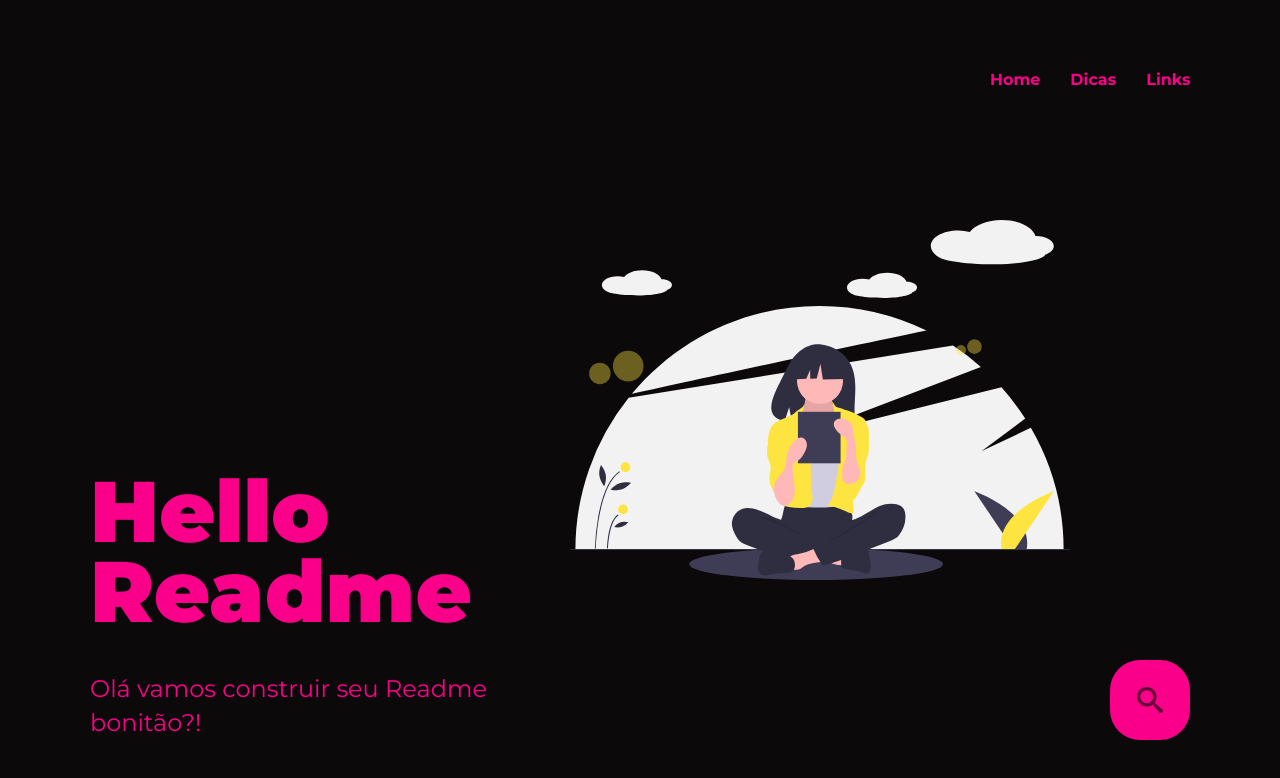
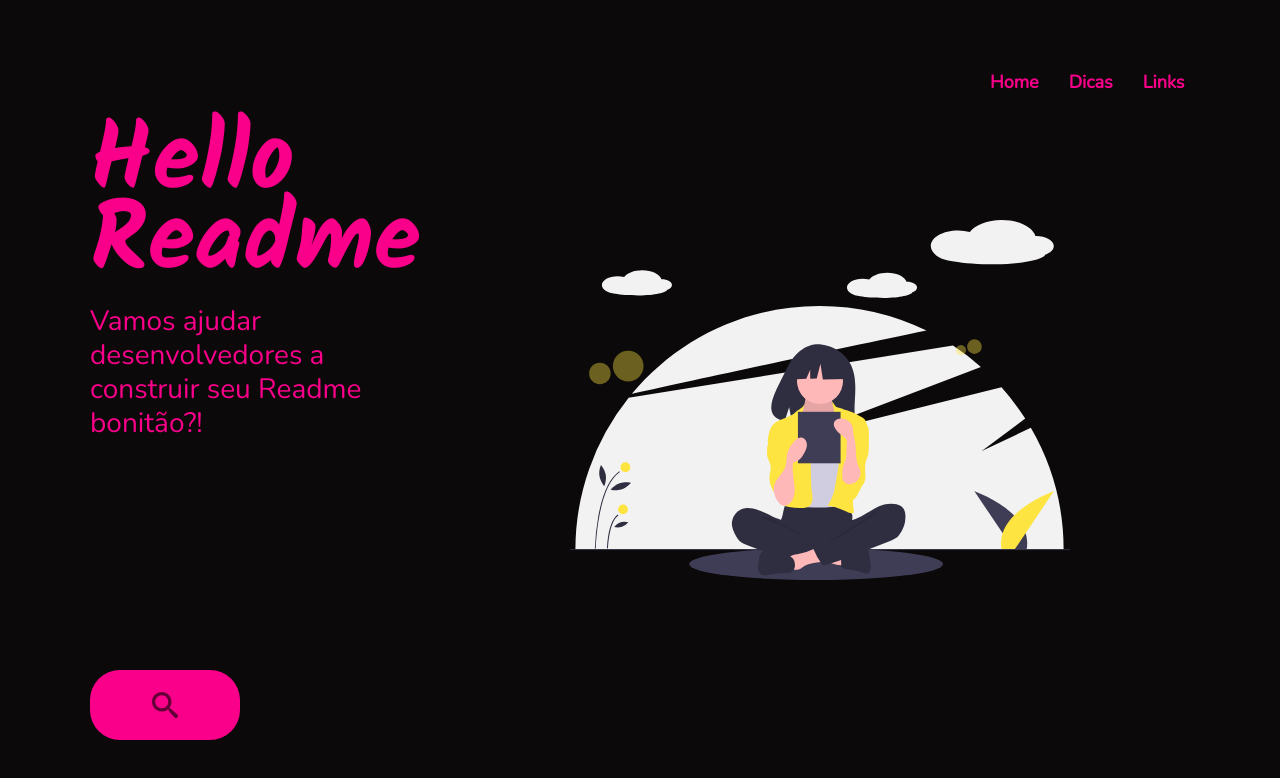
Before and after one commit to LarisseLima/hello-readme, a React (Create React App) app: page / in a window 1280 px wide. Shown: the top 778 px of the page. Built offline with nearby package versions, Linux system fonts and the light colour scheme.

Commit message:
Adiciona página de links

```diff
--- a/src/Components/Sidebar.jsx
+++ b/src/Components/Sidebar.jsx
@@ -1,5 +1,7 @@
+import React from 'react';
 import '../Styles/Components/sidebar.css';
-import Nav from '../Components/Nav/Nav'
+import Nav from './Nav/Nav'
+
 
 export default function Sidebar() {
     return (
--- a/src/Pages/Home.jsx
+++ b/src/Pages/Home.jsx
@@ -2,21 +2,20 @@ import React from 'react';
 import { ImSearch } from 'react-icons/im';
 import { Link } from 'react-router-dom';
 import '../Styles/Pages/home.css';
+import '../Styles/global.css';
 import Nav from '../Components/Nav/Nav'
 
 export default function Home() {
   return (
     <div id="home-page">
       <div className="content-wrapper">
-        <Nav />
         <main>
+          <Nav />
           <h1>Hello Readme</h1>
-          <p> Olá vamos construir seu Readme bonitão?!</p>
+          <p> Vamos ajudar desenvolvedores a construir seu Readme bonitão?!</p>
 
         </main>
-        <Link
-          // to="/filmes"
-          className="enter-app">
+        <Link to="/links" className="enter-app">
           < ImSearch size={26}
             color="rgba(0, 0 , 0, 0.6)" />
         </Link>
--- /dev/null
+++ b/src/Pages/Links.jsx
@@ -0,0 +1,11 @@
+import React from 'react';
+import '../Styles/Pages/links.css';
+import Sidebar from '../Components/Sidebar'
+
+export default function Links() {
+    return (
+        <div id="links-page">
+            <Sidebar />
+        </div>
+    );
+}
--- a/src/Routes/Routes.js
+++ b/src/Routes/Routes.js
@@ -2,6 +2,7 @@ import React from 'react';
 import { BrowserRouter, Switch, Route } from 'react-router-dom';
 import Home from '../Pages/Home'
 import Tips from '../Pages/Tips'
+import Links from '../Pages/Links'
 
 
 function Routes() {
@@ -10,6 +11,7 @@ function Routes() {
       <Switch>
         <Route path="/" exact component={Home} />
         <Route path="/tips" component={Tips} />
+        <Route path="/links" component={Links} />
       </Switch>
     </BrowserRouter>
   )
--- a/src/Styles/Components/nav.css
+++ b/src/Styles/Components/nav.css
@@ -16,11 +16,12 @@
   ul {
     display: flex;
     color: #fa008a;
+
   }
 
   .link {
     color: #fa008a;
-    font-size: 16px;
+    font-size: 18px;
     font-weight: bold;
     cursor: pointer;
     margin-right: 30px;
--- a/src/Styles/Pages/home.css
+++ b/src/Styles/Pages/home.css
@@ -1,8 +1,10 @@
+@import url('https://fonts.googleapis.com/css2?family=Kalam:wght@700&display=swap');
+
 #home-page {
     padding: 2rem;
 	width: 100vw;
 	height: 100vh;
-	background: linear-gradient(329.54deg, #0B090A 0%, #0B090A 100%);
+	background: #0B090A;
 	display: flex;
 	justify-content: center;
 	align-items: center;
@@ -23,51 +25,41 @@
 }
 
 #home-page .content-wrapper main {
-	max-width: 450px;
+	max-width: 350px;
+
 }
 
 #home-page .content-wrapper main h1 {
-
-	font-size: 86px;
+	margin-top: 30px;
+	font-size: 96px;
 	font-weight: 900;
     line-height: 80px;
-	margin-top: 0;
 	color: #fa008a;
+	font-family: 'Kalam', cursive;
 
 }
 
 .content-wrapper main p {
-	margin-top: 40px;
-	font-size: 24px;
+	margin-top: 20px;
+	font-size: 28px;
 	line-height: 34px;
 	color: #fa008a;
-}
-
-.content-wrapper .location {
-	position: absolute;
-	right: 0;
-	top: 0;
-	display: flex;
-	flex-direction: column;
-	text-align: right;
-}
-
-.content-wrapper .location strong {
-	font-weight: 800;
+	font-family: 'Nunito', sans-serif;
 }
 
 .content-wrapper .enter-app {
-	position: absolute;
+	position: inherit;
 	right: 0;
 	bottom: 0;
-	width: 80px;
-	height: 80px;
+	width: 150px;
+	height: 70px;
 	background: #fa008a;
 	border-radius: 30px;
 	display: flex;
 	align-items: center;
 	justify-content: center;
 	transition: background-color 0.2s;
+
 }
 
 .content-wrapper .enter-app:hover {
--- a/src/Styles/global.css
+++ b/src/Styles/global.css
@@ -1,4 +1,4 @@
-@import url('https://fonts.googleapis.com/css2?family=Montserrat:ital,wght@0,100;0,200;0,300;0,400;0,500;0,600;0,700;0,800;0,900;1,100;1,200;1,300;1,400;1,500;1,600;1,700;1,800;1,900&display=swap');
+@import url('https://fonts.googleapis.com/css2?family=Nunito:wght@300&display=swap');
 body, h1, h2, p, ul, li, a {
   margin: 0;
   padding: 0;
@@ -35,11 +35,7 @@ a {
   text-decoration: none;
 }
 
-html {
-  scroll-behavior: smooth;
-}
-
 body {
-  font-family: 'Montserrat', Arial, Helvetica, sans-serif;
+  font-family: 'Nunito', sans-serif;
   font-size: 10px;
 }
```
Also changed, not shown: src/Styles/Components/sidebar.css (line endings or trailing spaces), src/Styles/Pages/links.css (added), src/assets/logo-nav.png (added).
